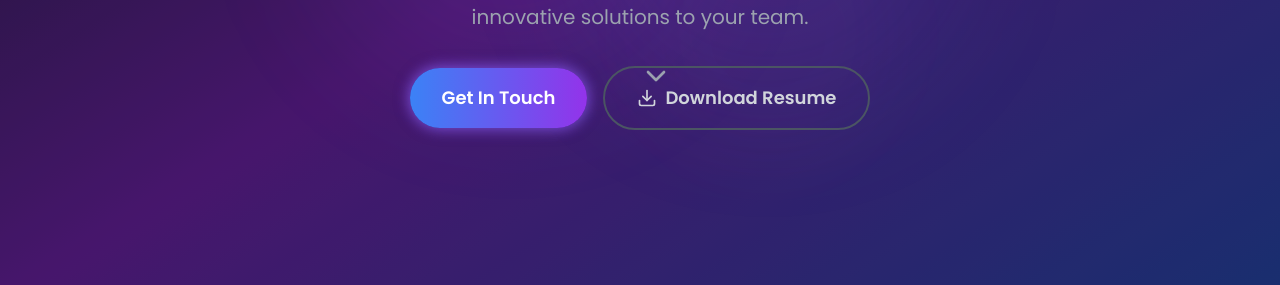
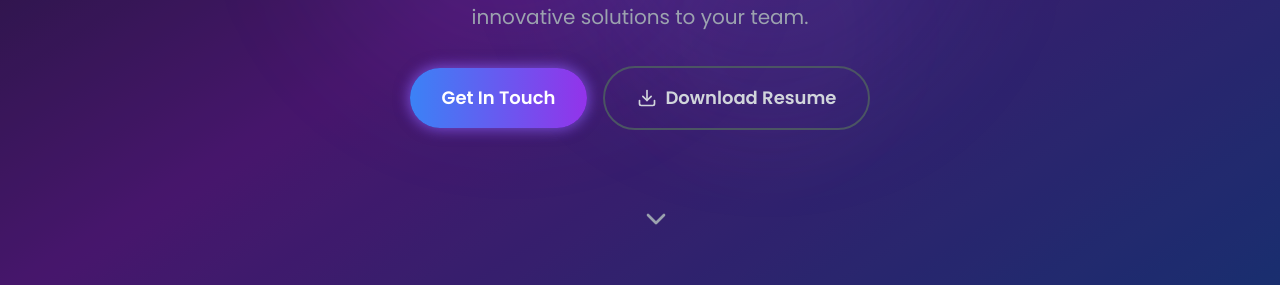
Before and after one commit to ryuzaki-ved/portfolio_website, a React (Vite) app: page / in a window 1280 px wide. Shown: the part 495-780 px from the top of the page. Built offline with nearby package versions, Linux system fonts and the light colour scheme.

Commit message:
Animation smootheness improved

```diff
--- a/src/App.tsx
+++ b/src/App.tsx
@@ -42,8 +42,7 @@
   useEffect(() => {
     // Add scroll animations
     const observerOptions = {
-      threshold: 0.1,
-      rootMargin: '0px 0px -50px 0px'
+      threshold: 0.1
     };
 
     const observer = new IntersectionObserver((entries) => {
--- a/src/components/Hero.tsx
+++ b/src/components/Hero.tsx
@@ -84,10 +84,10 @@
             </a>
           </div>
         </div>
+      </div>
 
-        <div className="absolute bottom-8 left-1/2 transform -translate-x-1/2 animate-bounce-slow">
-          <ChevronDown size={32} className="text-gray-400" />
-        </div>
+      <div className="absolute bottom-16 left-1/2 transform -translate-x-1/2 animate-bounce-slow z-10">
+        <ChevronDown size={32} className="text-gray-400" />
       </div>
     </section>
   );
--- a/src/index.css
+++ b/src/index.css
@@ -6,7 +6,7 @@
 @keyframes fade-in {
   from {
     opacity: 0;
-    transform: translateY(30px);
+    transform: translateY(20px);
   }
   to {
     opacity: 1;
```
